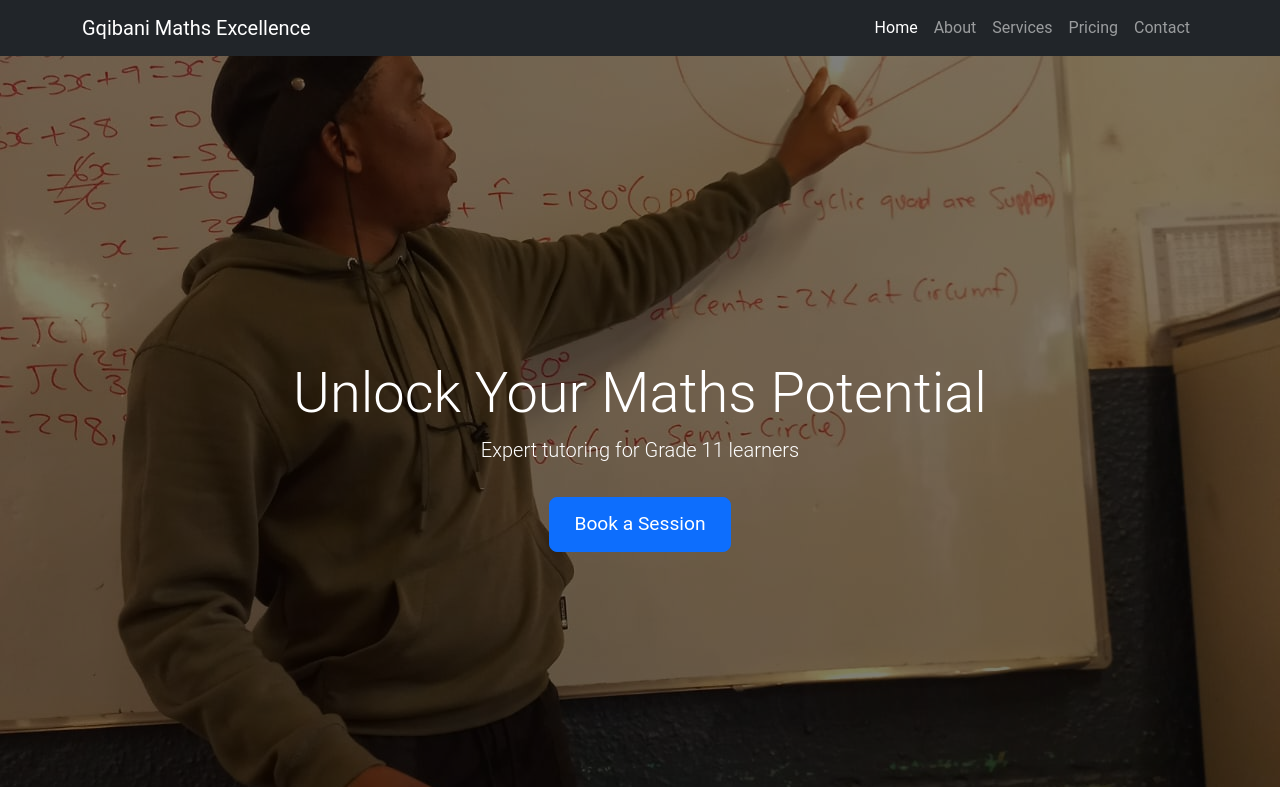
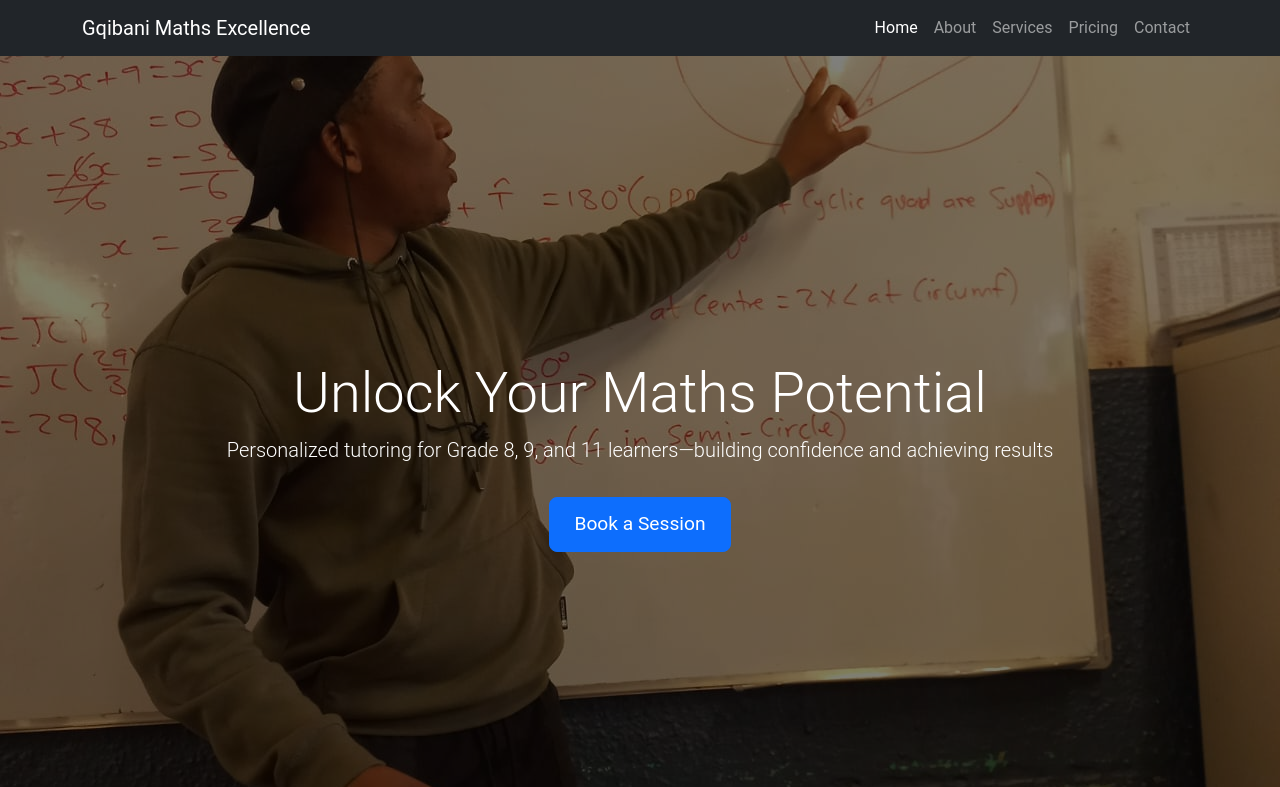
Before and after one commit to chustar0123/Gqibani-Maths-Tutoring, a plain HTML site: page index.html in a window 1280 px wide. Shown: the top 787 px of the page. Drawn offline with nearby package versions, Linux system fonts and the light colour scheme.

Commit message:
I have updated the home page

```diff
--- a/index.html
+++ b/index.html
@@ -141,12 +141,13 @@
 
   <!-- Hero Section -->
   <section class="hero-section">
-    <div class="hero-content" data-aos="fade-down">
-      <h1 class="display-4">Unlock Your Maths Potential</h1>
-      <p class="lead">Expert tutoring for Grade 11 learners</p>
-      <a href="#contact" class="btn btn-primary btn-lg mt-3">Book a Session</a>
-    </div>
-  </section>
+  <div class="hero-content" data-aos="fade-down">
+    <h1 class="display-4">Unlock Your Maths Potential</h1>
+    <p class="lead">Personalized tutoring for Grade 8, 9, and 11 learners—building confidence and achieving results</p>
+    <a href="#contact" class="btn btn-primary btn-lg mt-3">Book a Session</a>
+  </div>
+</section>
+
 
   <!-- Services Section -->
   <section id="services" class="info-section container text-center">
```
